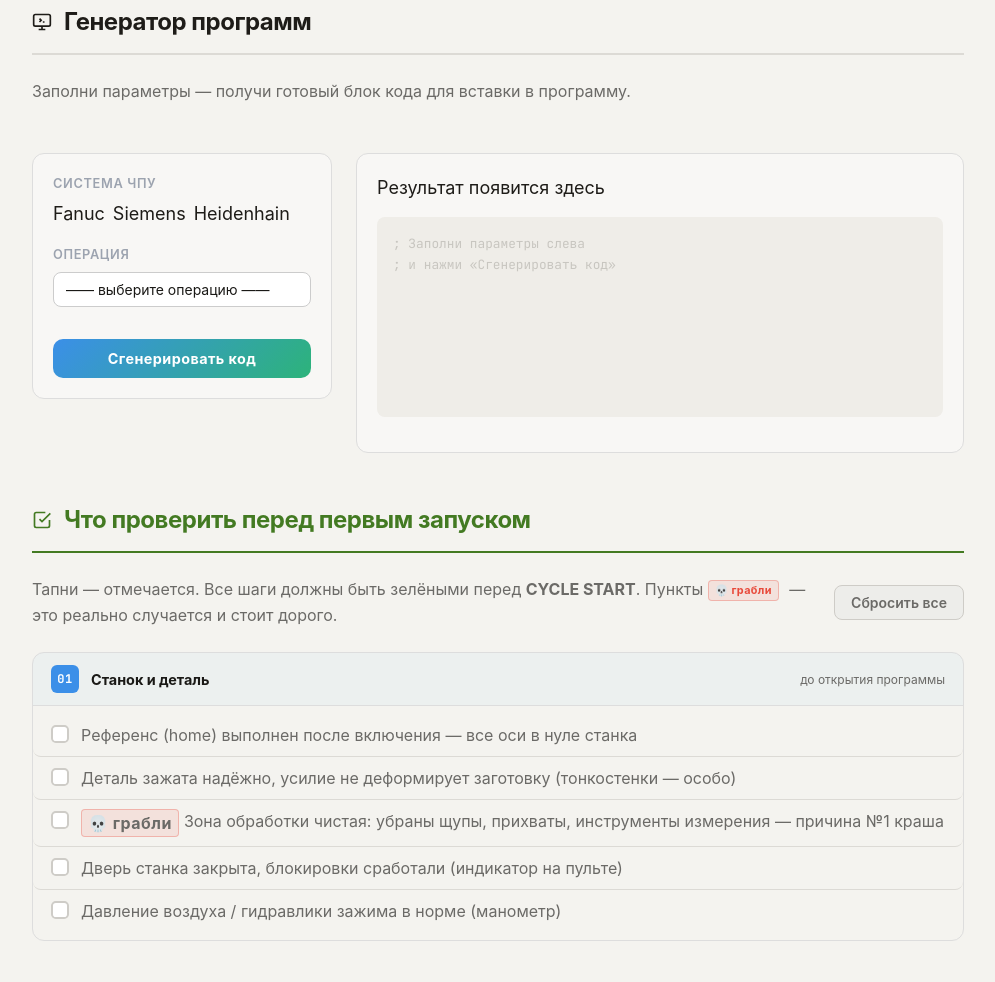
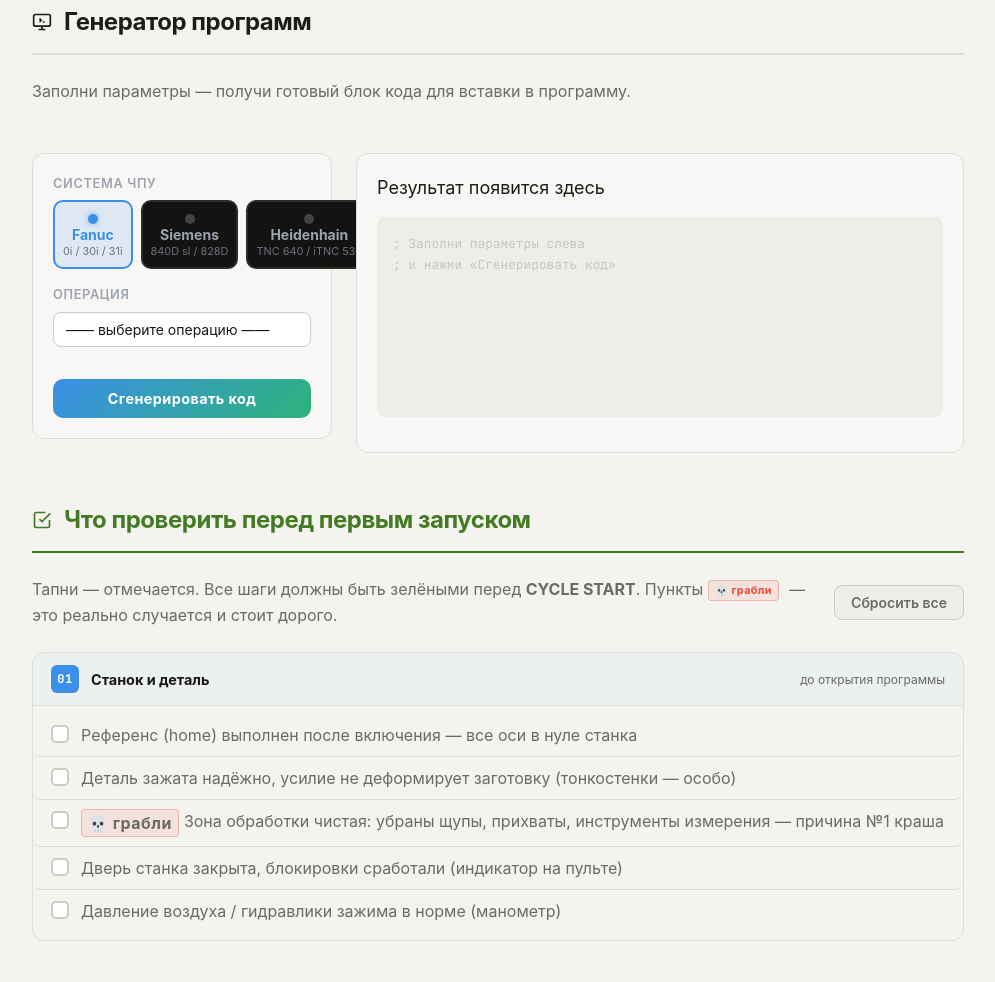
Before and after one commit to BaBaDjii/cnc-cheatsheet, a plain HTML site: page index.html in a window 1280 px wide. Shown: the part 10347-11329 px from the top of the page, without its empty margins (276-1271 px from the left). Drawn offline with Linux system fonts and the light colour scheme; a web font is replaced by a local one.

Commit message:
Redesign CNC system selector: card buttons with brand colors

```diff
--- a/index.html
+++ b/index.html
@@ -1251,10 +1251,25 @@ END PGM TILT5AX MM</code></pre>
 
             <div class="gen-group">
               <label class="gen-label">Система ЧПУ</label>
-              <div class="gen-radio-group" id="genSystem">
-                <label class="gen-radio active"><input type="radio" name="genSys" value="fanuc" checked> <span>Fanuc</span></label>
-                <label class="gen-radio"><input type="radio" name="genSys" value="siemens"> <span>Siemens</span></label>
-                <label class="gen-radio"><input type="radio" name="genSys" value="heidenhain"> <span>Heidenhain</span></label>
+              <div class="gen-sys-group" id="genSystem">
+                <input type="radio" name="genSys" id="gs-fanuc" value="fanuc" checked>
+                <label for="gs-fanuc" class="gen-sys-btn gs-fanuc">
+                  <span class="gs-dot"></span>
+                  <span class="gs-name">Fanuc</span>
+                  <span class="gs-sub">0i / 30i / 31i</span>
+                </label>
+                <input type="radio" name="genSys" id="gs-siemens" value="siemens">
+                <label for="gs-siemens" class="gen-sys-btn gs-siemens">
+                  <span class="gs-dot"></span>
+                  <span class="gs-name">Siemens</span>
+                  <span class="gs-sub">840D sl / 828D</span>
+                </label>
+                <input type="radio" name="genSys" id="gs-heidenhain" value="heidenhain">
+                <label for="gs-heidenhain" class="gen-sys-btn gs-heidenhain">
+                  <span class="gs-dot"></span>
+                  <span class="gs-name">Heidenhain</span>
+                  <span class="gs-sub">TNC 640 / iTNC 530</span>
+                </label>
               </div>
             </div>
 
--- a/style.css
+++ b/style.css
@@ -1182,21 +1182,83 @@ th.heidenhain-col{ background: rgba(45, 179, 122, 0.15); color: var(--heidenhain
   color: var(--text-secondary, #9ca3af);
 }
 
+/* ── System selector (generator) ── */
+.gen-sys-group {
+  display: grid;
+  grid-template-columns: repeat(3, 1fr);
+  gap: 8px;
+}
+.gen-sys-group input[type="radio"] { display: none; }
+
+.gen-sys-btn {
+  display: flex;
+  flex-direction: column;
+  align-items: center;
+  gap: 4px;
+  padding: 12px 8px 10px;
+  border-radius: 10px;
+  border: 2px solid var(--border, #2e2c28);
+  background: var(--surface-1, #141312);
+  cursor: pointer;
+  transition: border-color .15s, background .15s, transform .1s;
+  text-align: center;
+  user-select: none;
+}
+.gen-sys-btn:hover { border-color: #555; transform: translateY(-1px); }
+
+.gs-dot {
+  width: 10px; height: 10px;
+  border-radius: 50%;
+  background: var(--border, #444);
+  transition: background .15s, box-shadow .15s;
+}
+.gs-name {
+  font-size: .875rem;
+  font-weight: 700;
+  color: var(--text-secondary, #9ca3af);
+  transition: color .15s;
+  line-height: 1;
+}
+.gs-sub {
+  font-size: .68rem;
+  color: var(--text-tertiary, #6b7280);
+  line-height: 1;
+  white-space: nowrap;
+}
+
+/* Fanuc selected */
+#gs-fanuc:checked + .gen-sys-btn {
+  border-color: #3b8fe8;
+  background: rgba(59,143,232,.13);
+}
+#gs-fanuc:checked + .gen-sys-btn .gs-dot  { background: #3b8fe8; box-shadow: 0 0 6px rgba(59,143,232,.6); }
+#gs-fanuc:checked + .gen-sys-btn .gs-name { color: #3b8fe8; }
+
+/* Siemens selected */
+#gs-siemens:checked + .gen-sys-btn {
+  border-color: #f08c00;
+  background: rgba(240,140,0,.13);
+}
+#gs-siemens:checked + .gen-sys-btn .gs-dot  { background: #f08c00; box-shadow: 0 0 6px rgba(240,140,0,.6); }
+#gs-siemens:checked + .gen-sys-btn .gs-name { color: #f08c00; }
+
+/* Heidenhain selected */
+#gs-heidenhain:checked + .gen-sys-btn {
+  border-color: #2db37a;
+  background: rgba(45,179,122,.13);
+}
+#gs-heidenhain:checked + .gen-sys-btn .gs-dot  { background: #2db37a; box-shadow: 0 0 6px rgba(45,179,122,.6); }
+#gs-heidenhain:checked + .gen-sys-btn .gs-name { color: #2db37a; }
+
+/* Legacy (keep for safety) */
 .gen-radio-group { display: flex; gap: 8px; flex-wrap: wrap; }
 .gen-radio input[type="radio"] { display: none; }
 .gen-radio label {
-  display: inline-block;
-  padding: 6px 14px;
-  border-radius: 20px;
+  display: inline-block; padding: 6px 14px; border-radius: 20px;
   border: 1.5px solid var(--border, #2e2c28);
   font-size: .82rem; font-weight: 600; cursor: pointer;
-  transition: all .15s;
-  color: var(--text-secondary, #9ca3af);
-}
-.gen-radio label:hover { border-color: #888; color: var(--text-primary, #f0ede6); }
-.gen-radio input[value="fanuc"]:checked + label  { border-color: #3b8fe8; color: #3b8fe8; background: rgba(59,143,232,.12); }
-.gen-radio input[value="siemens"]:checked + label { border-color: #f08c00; color: #f08c00; background: rgba(240,140,0,.12); }
-.gen-radio input[value="heidenhain"]:checked + label { border-color: #2db37a; color: #2db37a; background: rgba(45,179,122,.12); }
+  transition: all .15s; color: var(--text-secondary, #9ca3af);
+}
 
 .gen-select, .gen-input {
   width: 100%;
```
